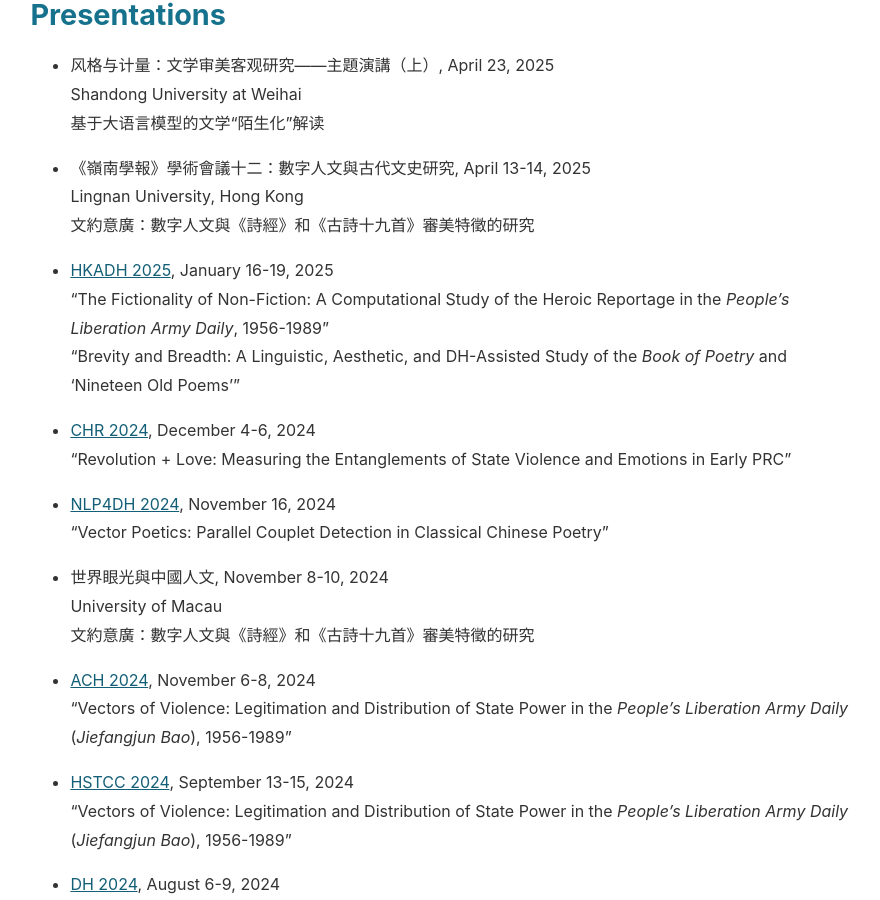
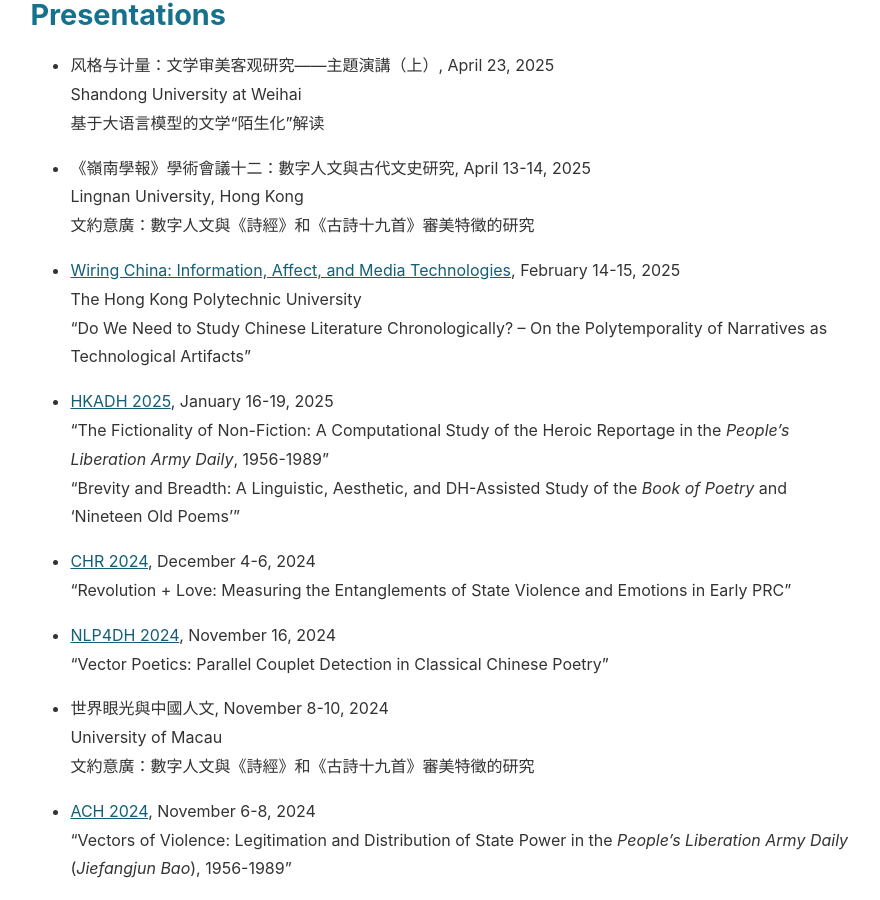
Before and after one commit to mcjkurz/qhchina, a Jekyll site: the page built from docs/public/index.md, in a window 1280 px wide and 900 px high, scrolled down 684 px. Shown: the whole window, without its empty margins (200-1080 px from the left). Built offline with Jekyll 4.4.1, drawn with Linux system fonts in a browser that asks for light colours.

Commit message:
updates to webpage

```diff
--- a/docs/public/index.md
+++ b/docs/public/index.md
@@ -15,6 +15,10 @@
 - 《嶺南學報》學術會議十二：數字人文與古代文史研究, April 13-14, 2025
   Lingnan University, Hong Kong
   文約意廣：數字人文與《詩經》和《古詩十九首》審美特徵的研究
+
+- [Wiring China: Information, Affect, and Media Technologies](https://www.polyu.edu.hk/chc/news-and-events/events/2025/01/zhang-yu/), February 14-15, 2025
+  The Hong Kong Polytechnic University
+  "Do We Need to Study Chinese Literature Chronologically? – On the Polytemporality of Narratives as Technological Artifacts"
 
 - [HKADH 2025](https://2025.hkadh.org/cfp/), January 16-19, 2025
   "The Fictionality of Non-Fiction: A Computational Study of the Heroic Reportage in the _People's Liberation Army Daily_, 1956-1989"
```
